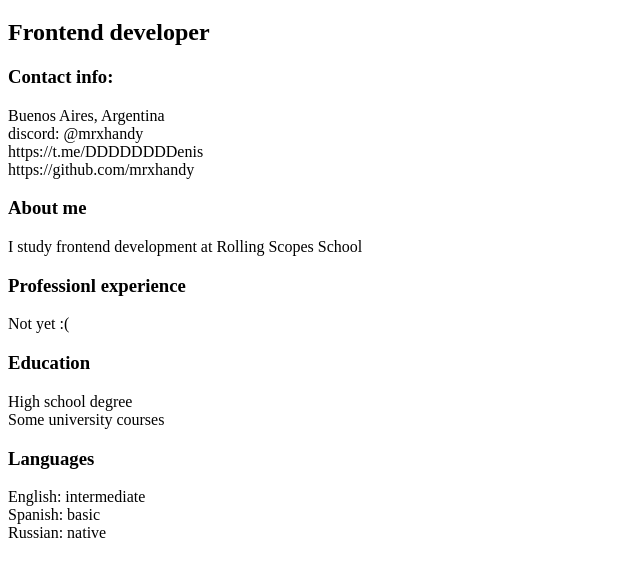
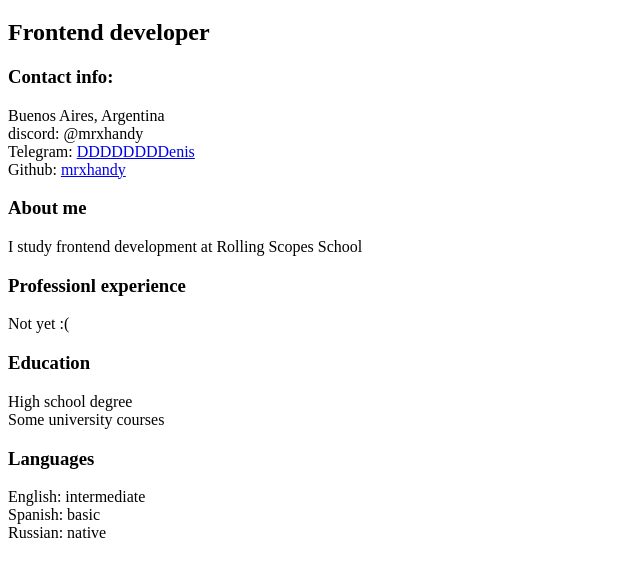
Before and after one commit to mrxhandy/rsschool-cv, a plain HTML site: page index.html in a window 1280 px wide. Shown: the part 61-638 px from the top of the page, without its empty margins (0-640 px from the left). Drawn offline with Linux system fonts and the light colour scheme.

Commit message:
fix: add links in contacts section

```diff
--- a/index.html
+++ b/index.html
@@ -15,8 +15,8 @@
 <h3>Contact info:</h3>
 <p>Buenos Aires, Argentina<br>
 discord: @mrxhandy<br>
-https://t.me/DDDDDDDDenis<br>
-https://github.com/mrxhandy</p>
+Telegram: <a href="https://t.me/DDDDDDDDenis">DDDDDDDDenis</a><br>
+Github: <a href="https://github.com/mrxhandy">mrxhandy</a></p>
 
 <h3>About me</h3>
 <p>I study frontend development at Rolling Scopes School</p>
```
